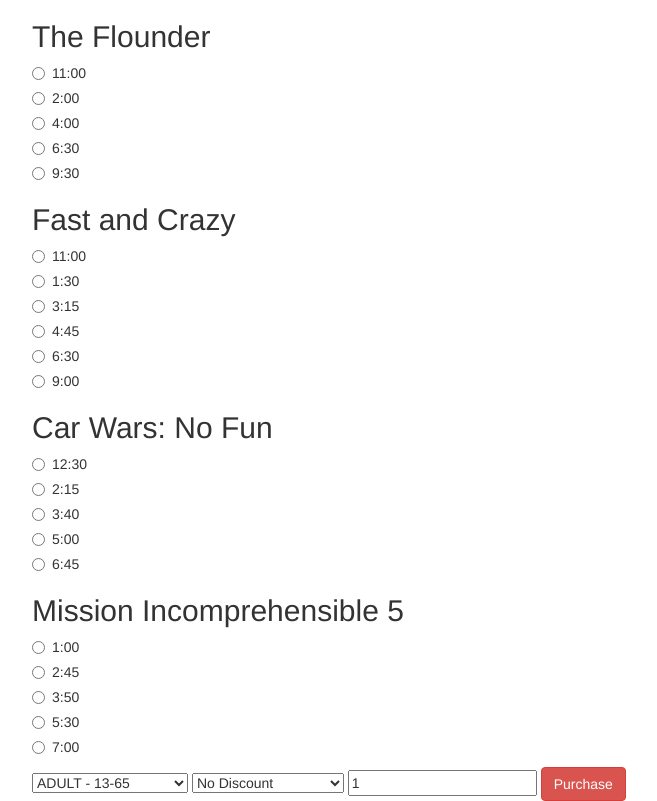
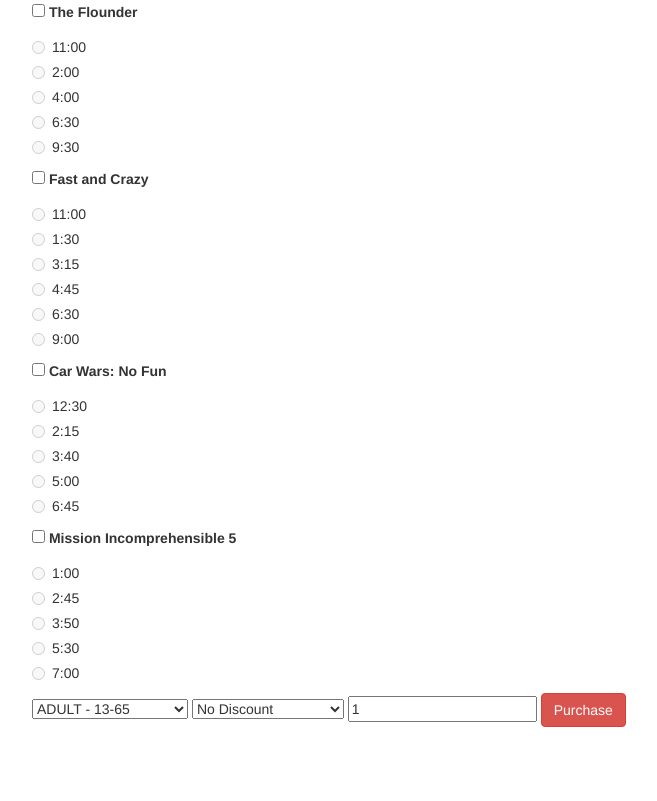
Before and after one commit to DylanCStack/movie-tickets, a plain HTML site: page index.html in a window 1280 px wide. Shown: the whole page, without its empty margins (38-695 px from the left). Drawn offline with nearby package versions, Linux system fonts and the light colour scheme.

Commit message:
refactor html for new input solution

```diff
--- a/index.html
+++ b/index.html
@@ -15,147 +15,159 @@
     <div class="container">
       <form id="movieTickets">
         <div class="movies new">
-          <h2>The Flounder</h2>
+          <label class="movieTitle">
+            <input type="checkbox" name="movieTitle" value="The Flounder">
+            The Flounder
+          </label>
           <div class="radio">
             <label>
-              <input type="radio" name="Showtime" value="11:00">
+              <input type="radio" name="flounderShowtime" value="11:00" disabled>
               11:00
             </label>
           </div>
           <div class="radio">
             <label>
-              <input type="radio" name="Showtime" value="2:00">
+              <input type="radio" name="flounderShowtime" value="2:00" disabled>
               2:00
             </label>
           </div>
           <div class="radio">
             <label>
-              <input type="radio" name="Showtime" value="4:00">
+              <input type="radio" name="flounderShowtime" value="4:00" disabled>
               4:00
             </label>
           </div>
           <div class="radio">
             <label>
-              <input type="radio" name="Showtime" value="6:30">
+              <input type="radio" name="flounderShowtime" value="6:30" disabled>
               6:30
             </label>
           </div>
           <div class="radio">
             <label>
-              <input type="radio" name="Showtime" value="9:30">
+              <input type="radio" name="flounderShowtime" value="9:30" disabled>
               9:30
             </label>
           </div>
         </div>
         <div class="movies new">
-          <h2>Fast and Crazy</h2>
+          <label class="movieTitle">
+            <input type="checkbox" name="movieTitle" value="Fast and Crazy">
+            Fast and Crazy
+          </label>
           <div class="radio">
             <label>
-              <input type="radio" name="Showtime" value="11:00">
+              <input type="radio" name="fastShowtime" value="11:00" disabled>
               11:00
             </label>
           </div>
           <div class="radio">
             <label>
-              <input type="radio" name="Showtime" value="1:30">
+              <input type="radio" name="fastShowtime" value="1:30" disabled>
               1:30
             </label>
           </div>
           <div class="radio">
             <label>
-              <input type="radio" name="Showtime" value="3:15">
+              <input type="radio" name="fastShowtime" value="3:15" disabled>
               3:15
             </label>
           </div>
           <div class="radio">
             <label>
-              <input type="radio" name="Showtime" value="4:45">
+              <input type="radio" name="fastShowtime" value="4:45" disabled>
               4:45
             </label>
           </div>
           <div class="radio">
             <label>
-              <input type="radio" name="Showtime" value="6:30">
+              <input type="radio" name="fastShowtime" value="6:30" disabled>
               6:30
             </label>
           </div>
           <div class="radio">
             <label>
-              <input type="radio" name="Showtime" value="9:00">
+              <input type="radio" name="fastShowtime" value="9:00" disabled>
               9:00
             </label>
           </div>
         </div>
         <div class="movies">
-          <h2>Car Wars: No Fun</h2>
+          <label class="movieTitle">
+            <input type="checkbox" name="movieTitle" value="Car Wars: No Fun">
+            Car Wars: No Fun
+          </label>
           <div class="radio">
             <label>
-              <input type="radio" name="Showtime" value="12:30">
+              <input type="radio" name="carShowtime" value="12:30" disabled>
               12:30
             </label>
           </div>
           <div class="radio">
             <label>
-              <input type="radio" name="Showtime" value="2:15">
+              <input type="radio" name="carShowtime" value="2:15" disabled>
               2:15
             </label>
           </div>
           <div class="radio">
             <label>
-              <input type="radio" name="Showtime" value="3:40">
+              <input type="radio" name="carShowtime" value="3:40" disabled>
               3:40
             </label>
           </div>
           <div class="radio">
             <label>
-              <input type="radio" name="Showtime" value="5:00">
+              <input type="radio" name="carShowtime" value="5:00" disabled>
               5:00
             </label>
           </div>
           <div class="radio">
             <label>
-              <input type="radio" name="Showtime" value="6:45">
+              <input type="radio" name="carShowtime" value="6:45" disabled>
               6:45
             </label>
           </div>
         </div>
         <div class="movies">
-          <h2>Mission Incomprehensible 5</h2>
+          <label class="movieTitle">
+            <input type="checkbox" name="movieTitle" value="Mission Incomprehensible 5">
+            Mission Incomprehensible 5
+          </label>
           <div class="radio">
             <label>
-              <input type="radio" name="Showtime" value="1:00">
+              <input type="radio" name="missionShowtime" value="1:00" disabled>
               1:00
             </label>
           </div>
           <div class="radio">
             <label>
-              <input type="radio" name="Showtime" value="2:45">
+              <input type="radio" name="missionShowtime" value="2:45" disabled>
               2:45
             </label>
           </div>
           <div class="radio">
             <label>
-              <input type="radio" name="Showtime" value="3:50">
+              <input type="radio" name="missionShowtime" value="3:50" disabled>
               3:50
             </label>
           </div>
           <div class="radio">
             <label>
-              <input type="radio" name="Showtime" value="5:30">
+              <input type="radio" name="missionShowtime" value="5:30" disabled>
               5:30
             </label>
           </div>
           <div class="radio">
             <label>
-              <input type="radio" name="Showtime" value="7:00">
+              <input type="radio" name="missionShowtime" value="7:00" disabled>
               7:00
             </label>
           </div>
         </div>
         <select name="ageGroup" id="ageGroup">
-          <option value="adult">ADULT - 13-65</option>
-          <option value="child">CHILD - 12 or under</option>
-          <option value="senior">SENIOR - 65 or older</option>
+          <option value="0">ADULT - 13-65</option>
+          <option value="-2">CHILD - 12 or under</option>
+          <option value="-3">SENIOR - 65 or older</option>
         </select>
         <select name="discount" id="discount">
           <option value="0">No Discount</option>
```
